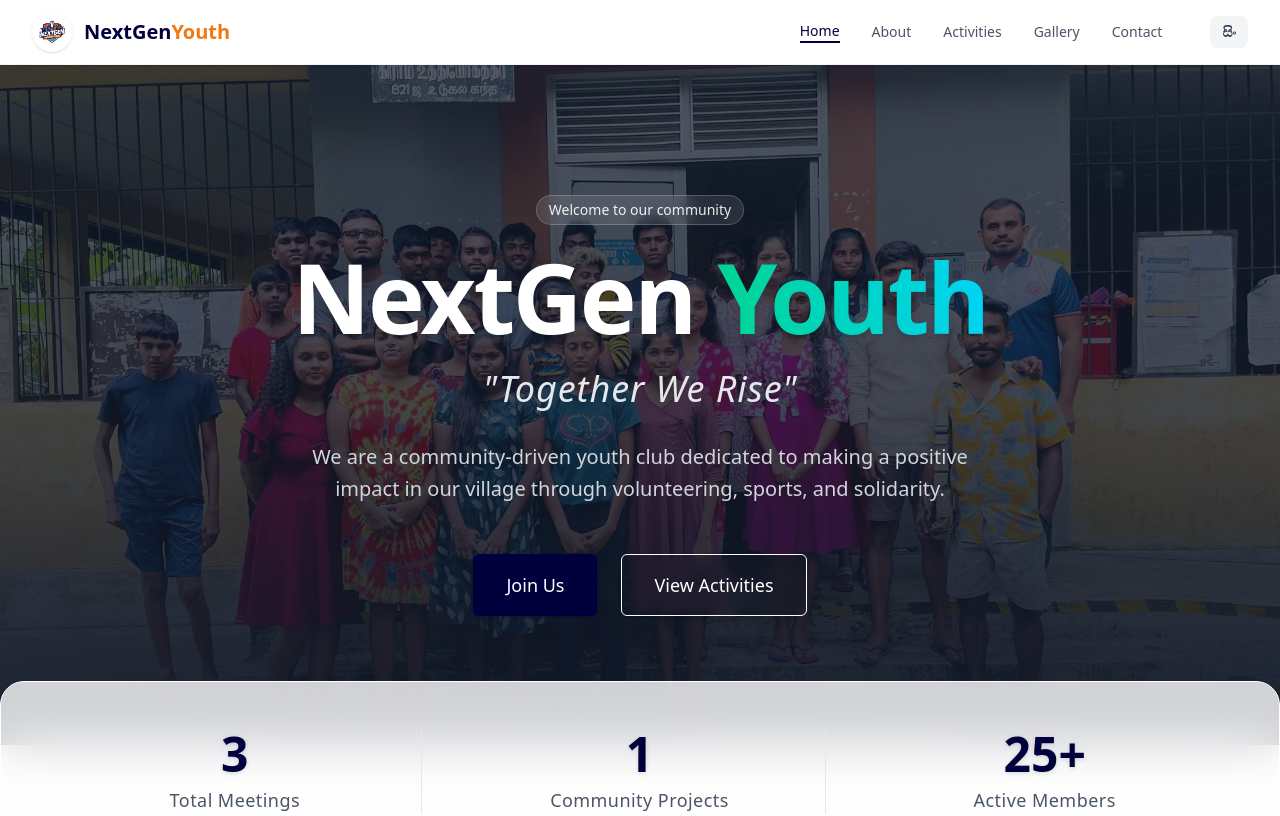
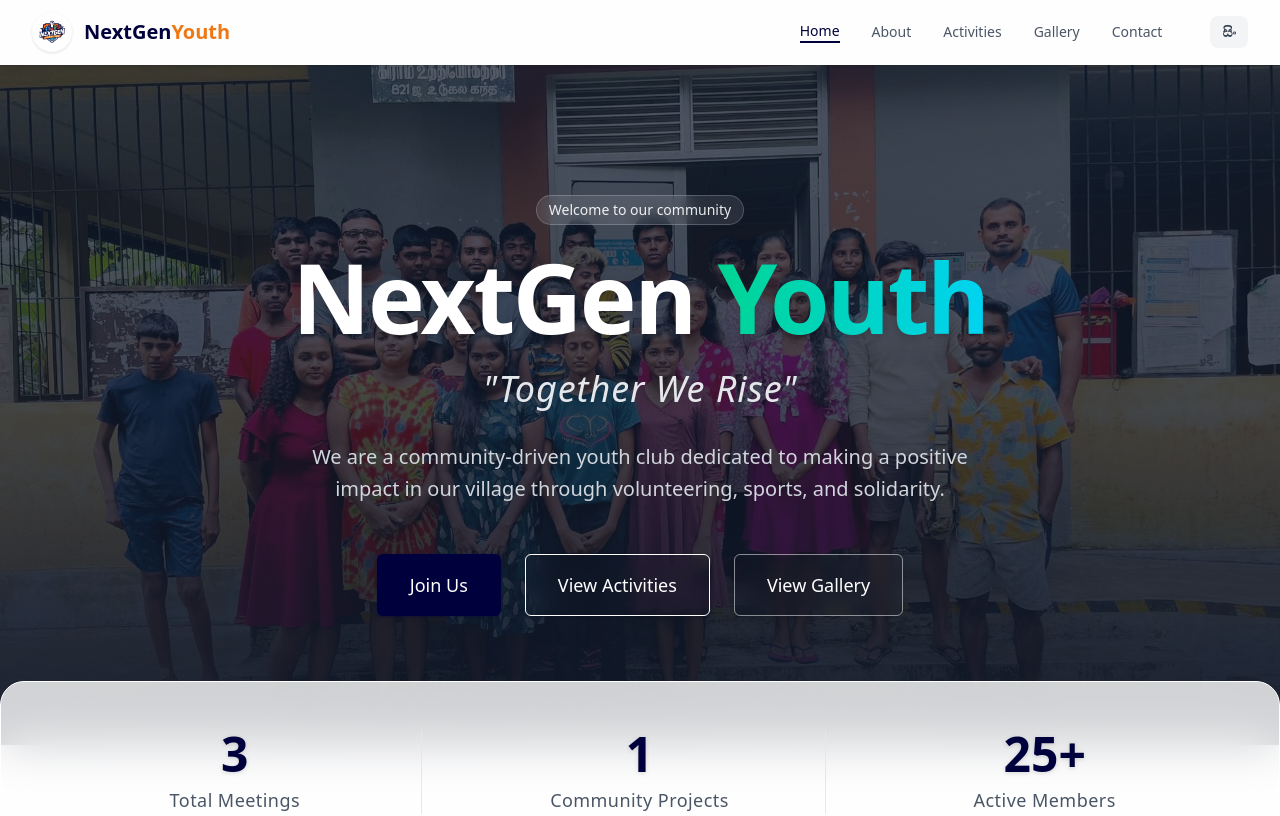
Before and after one commit to TheTharz/nextgen-youth, a Next.js app: page /en in a window 1280 px wide. Shown: the top 816 px of the page. Built offline with nearby package versions, Linux system fonts and the light colour scheme.

Commit message:
feat: Add 'View Gallery' button to the homepage and update Navbar styling with blur effects.

```diff
--- a/app/[lang]/page.tsx
+++ b/app/[lang]/page.tsx
@@ -46,6 +46,9 @@ export default async function Home({ params }: { params: Promise<{ lang: string
             <Button href={`/${lang}/activities`} variant="outline" className="w-full sm:w-auto text-lg px-8 py-4 !bg-transparent !text-white !border-white hover:!bg-white/10 hover:!border-transparent backdrop-blur-sm transition-all shadow-lg">
               {dict.home.view_activities}
             </Button>
+            <Button href={`/${lang}/gallery`} variant="outline" className="w-full sm:w-auto text-lg px-8 py-4 !bg-transparent !text-white !border-white/50 hover:!bg-white/10 hover:!border-white backdrop-blur-sm transition-all shadow-lg">
+              {dict.home.view_gallery}
+            </Button>
           </div>
         </div>
       </section>
--- a/components/Navbar.tsx
+++ b/components/Navbar.tsx
@@ -26,7 +26,7 @@ export default function Navbar({ dict, lang }: { dict: any, lang: string }) {
     };
 
     return (
-        <header className="sticky top-0 z-50 w-full bg-white border-b border-gray-100 shadow-sm">
+        <header className="sticky top-0 z-50 w-full bg-white/80 backdrop-blur-md border-b border-white/20 shadow-sm">
             <div className="max-w-7xl mx-auto px-4 sm:px-6 lg:px-8">
                 <div className="flex justify-between items-center h-16">
                     <div className="flex-shrink-0 flex items-center">
@@ -96,7 +96,7 @@ export default function Navbar({ dict, lang }: { dict: any, lang: string }) {
 
             {/* Mobile Nav */}
             {isOpen && (
-                <div className="md:hidden bg-white border-b border-gray-100">
+                <div className="md:hidden bg-white/90 backdrop-blur-lg border-b border-white/20 shadow-sm">
                     <div className="px-2 pt-2 pb-3 space-y-1 sm:px-3">
                         {navLinks.map((link) => {
                             const isActive = link.href === `/${lang}` ? pathname === `/${lang}` : pathname?.startsWith(link.href) || false;
--- a/dictionaries/en.json
+++ b/dictionaries/en.json
@@ -16,6 +16,7 @@
         "description": "We are a community-driven youth club dedicated to making a positive impact in our village through volunteering, sports, and solidarity.",
         "join_us": "Join Us",
         "view_activities": "View Activities",
+        "view_gallery": "View Gallery",
         "stats": {
             "meetings": "Total Meetings",
             "projects": "Community Projects",
--- a/dictionaries/si.json
+++ b/dictionaries/si.json
@@ -16,6 +16,7 @@
         "description": "අපි ස්වේච්ඡා සේවය, ක්‍රීඩාව සහ සහයෝගීතාව හරහා අපගේ ගමට ධනාත්මක බලපෑමක් කිරීමට කැප වූ ප්‍රජා මූලික යෞවන සමාජයකි.",
         "join_us": "අප හා එක්වන්න",
         "view_activities": "ක්‍රියාකාරකම් බලන්න",
+        "view_gallery": "ගැලරිය බලන්න",
         "stats": {
             "meetings": "මුළු රැස්වීම්",
             "projects": "ප්‍රජා ව්‍යාපෘති",
```
